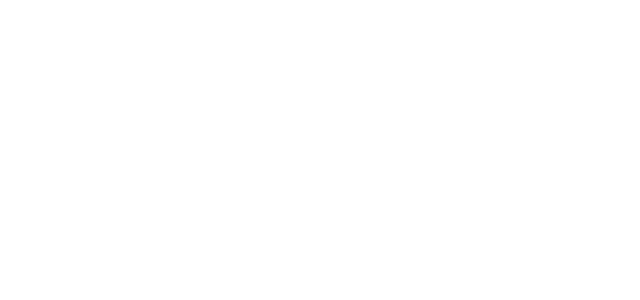
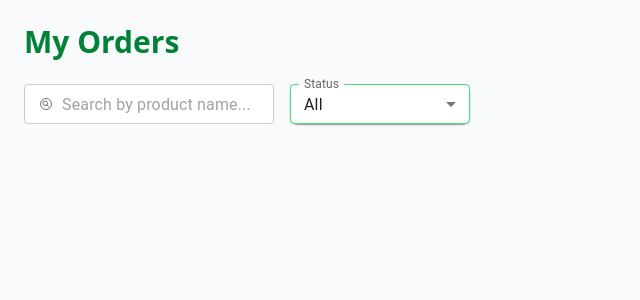
Before and after one commit to Rushikeshkuthe/greenCart-client, a React (Vite) app in the folder greenCart_client/: page /myOrder in a window 1280 px wide. Before the commit this address had no page. Shown: the top 300 px of the page, without its empty margins (0-640 px from the left). Built offline with nearby package versions, Linux system fonts and the light colour scheme.

Commit message:
creating orders page

```diff
--- a/greenCart_client/src/App.jsx
+++ b/greenCart_client/src/App.jsx
@@ -1,40 +1,39 @@
-import React from 'react'
-import LandingPage from './pages/LandingPage'
-import { BrowserRouter as Router,Routes,Route} from 'react-router-dom'
-import Login from './pages/Login'
-import Register from './pages/Register'
-import FarmerDash from './pages/FarmerDash'
-import Myproduct from './pages/Myproduct'
-import AddProduct from './pages/AddProduct'
-import FarmerOrder from './pages/FarmerOrder'
-import FarmerPayment from './pages/FarmerPayment'
-import FarmerSettings from './pages/FarmerSettings'
-import BuyerDash from './pages/BuyerDash'
-import MyCart from './pages/MyCart'
+import React from "react";
+import LandingPage from "./pages/LandingPage";
+import { BrowserRouter as Router, Routes, Route } from "react-router-dom";
+import Login from "./pages/Login";
+import Register from "./pages/Register";
+import FarmerDash from "./pages/FarmerDash";
+import Myproduct from "./pages/Myproduct";
+import AddProduct from "./pages/AddProduct";
+import FarmerOrder from "./pages/FarmerOrder";
+import FarmerPayment from "./pages/FarmerPayment";
+import FarmerSettings from "./pages/FarmerSettings";
+import BuyerDash from "./pages/BuyerDash";
+import MyCart from "./pages/MyCart";
+import MyOrders from "./pages/MyOrders";
 
 function App() {
-
-
   return (
     <Router>
       <div>
         <Routes>
-            <Route path="/" element={<LandingPage/>}/>
-            <Route path='/login' element={<Login/>}/>
-            <Route path='/register' element={<Register/>}/>
-            <Route path='/farmerDash' element={<FarmerDash/>}/>
-            <Route path='/myProduct' element={<Myproduct/>}/>
-            <Route path='/addProduct' element={<AddProduct/>}/>
-            <Route path='/farmerOrder' element={<FarmerOrder/>}/>
-            <Route path='/farmerPayment' element={<FarmerPayment/>}/>
-            <Route path='/farmerSettings' element={<FarmerSettings/>}/>
-              <Route path='/buyerDash' element={<BuyerDash/>}/>
-              <Route path='/mycart' element={<MyCart/>}/>
+          <Route path="/" element={<LandingPage />} />
+          <Route path="/login" element={<Login />} />
+          <Route path="/register" element={<Register />} />
+          <Route path="/farmerDash" element={<FarmerDash />} />
+          <Route path="/myProduct" element={<Myproduct />} />
+          <Route path="/addProduct" element={<AddProduct />} />
+          <Route path="/farmerOrder" element={<FarmerOrder />} />
+          <Route path="/farmerPayment" element={<FarmerPayment />} />
+          <Route path="/farmerSettings" element={<FarmerSettings />} />
+          <Route path="/buyerDash" element={<BuyerDash />} />
+          <Route path="/mycart" element={<MyCart />} />
+          <Route path="/myOrder" element={<MyOrders />} />
         </Routes>
       </div>
-
     </Router>
-  )
+  );
 }
 
-export default App
+export default App;
--- a/greenCart_client/src/components/BuyerNavbar.jsx
+++ b/greenCart_client/src/components/BuyerNavbar.jsx
@@ -17,7 +17,12 @@
         setAnchorE1(event.currentTarget)
     }
 
-    const handleClose =()=>{
+    const handleClose=()=>{
+        setAnchorE1(null)
+    }
+
+    const handleCloseOrders =()=>{
+        navigate('/myOrder')
         setAnchorE1(null)
     }
 
@@ -61,7 +66,7 @@
                 }}
                 >
                     <MenuItem onClick={handleClose}>Profile</MenuItem>
-                    <MenuItem onClick={handleClose}>My Orders</MenuItem>
+                    <MenuItem onClick={handleCloseOrders}>My Orders</MenuItem>
                     <MenuItem onClick={handleClose} >Payments</MenuItem>
                      <MenuItem onClick={handleClose} sx={{color:'red'}}>Logout</MenuItem>
                 </Menu>
--- /dev/null
+++ b/greenCart_client/src/pages/MyOrders.jsx
@@ -0,0 +1,117 @@
+import {
+  FormControl,
+  InputAdornment,
+  InputLabel,
+  MenuItem,
+  Select,
+  TextField,
+} from "@mui/material";
+import React, { useState } from "react";
+import { IoSearchCircleOutline } from "react-icons/io5";
+
+const MyOrders = () => {
+  const [searchTerm, setSearchTerm] = useState("");
+  const [statusFilter, setStatusFilter] = useState("All");
+
+  const orders = [
+    {
+      id: 1,
+      product: "Fresh Tomatoes",
+      amount: 120,
+      address: "Sector 18, Noida",
+      status: "Delivered",
+      date: "2025-10-03",
+    },
+    {
+      id: 2,
+      product: "Organic Carrots",
+      amount: 80,
+      address: "Sector 22, Noida",
+      status: "Pending",
+      date: "2025-10-02",
+    },
+    {
+      id: 3,
+      product: "Potatoes",
+      amount: 60,
+      address: "Sector 15, Noida",
+      status: "Cancelled",
+      date: "2025-09-30",
+    },
+  ];
+
+  const filteredOrders = orders.filter((order) => {
+    const matchesSearch = order.product
+      .toLowerCase()
+      .includes(searchTerm.toLowerCase());
+    const matchesStatus =
+      statusFilter === "All" || order.status === statusFilter;
+    return matchesSearch && matchesStatus;
+  });
+
+  return (
+    <div className="p-6 min-h-screen bg-gray-50">
+      <h2 className="text-3xl font-bold text-green-700 mb-6">My Orders</h2>
+
+      <div className="flex flex-col md:flex-row gap-4 mb-6 items-center">
+        <TextField
+          variant="outlined"
+          placeholder="Search by product name..."
+          value={searchTerm}
+          onChange={(e) => setSearchTerm(e.target.value)}
+          size="small"
+          sx={{
+            width: 250,
+            backgroundColor: "#fff",
+            borderRadius: "8px",
+            "& .MuiOutlinedInput-root": {
+              "& fieldset": {
+                borderColor: "#ccc",
+              },
+              "&:hover fieldset": {
+                borderColor: "#4caf50", // green on hover
+              },
+            },
+          }}
+          InputProps={{
+            startAdornment: (
+              <InputAdornment position="start">
+                <IoSearchCircleOutline sx={{ color: "gray" }} />
+              </InputAdornment>
+            ),
+          }}
+        />
+
+        <FormControl
+          variant="outlined"
+          size="small"
+          sx={{
+            minWidth: 180,
+            bgcolor: "white",
+            borderRadius: 2,
+            boxShadow: 1,
+            "& .MuiOutlinedInput-root": {
+              "& fieldset": { borderColor: "#4ade80" }, // light green
+              "&:hover fieldset": { borderColor: "#16a34a" }, // darker green on hover
+              "&.Mui-focused fieldset": { borderColor: "#15803d" }, // focus state
+            },
+          }}
+        >
+          <InputLabel>Status</InputLabel>
+          <Select
+            value={statusFilter}
+            onChange={(e) => setStatusFilter(e.target.value)}
+            label="Status"
+          >
+            <MenuItem value="All">All</MenuItem>
+            <MenuItem value="Delivered">Delivered</MenuItem>
+            <MenuItem value="Pending">Pending</MenuItem>
+            <MenuItem value="Cancelled">Cancelled</MenuItem>
+          </Select>
+        </FormControl>
+      </div>
+    </div>
+  );
+};
+
+export default MyOrders;
```
